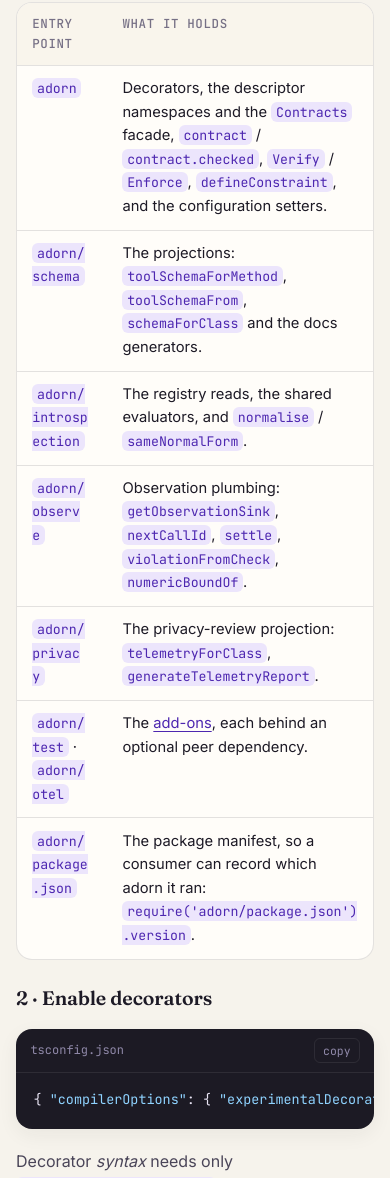
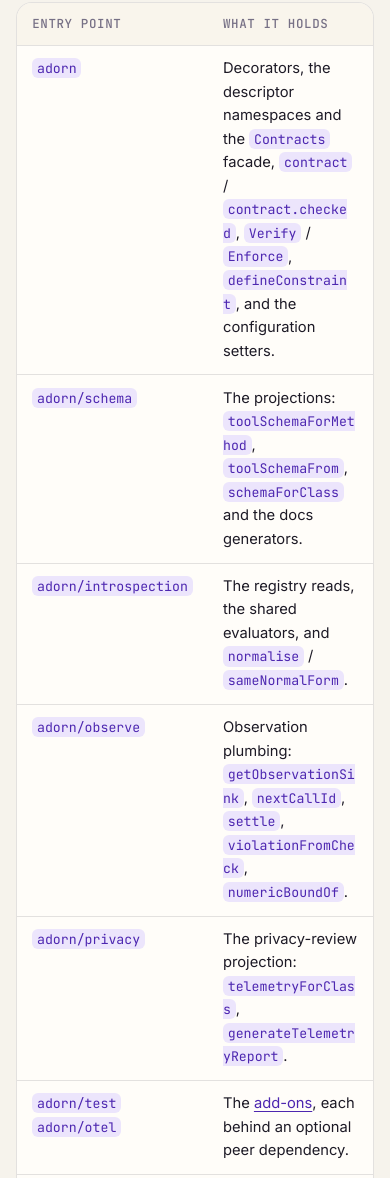
Before and after one commit to natwhite/adorn-website, a website: page public/reference.html in a window 390 px wide. Shown: the part 1335-2513 px from the top of the page. Drawn offline with Linux system fonts and the light colour scheme.

Commit message:
fix(reference): keep entry-point names unbroken in the entry-points table on phones

```diff
--- a/public/reference.html
+++ b/public/reference.html
@@ -88,13 +88,13 @@ npm i adorn
             <table>
               <thead><tr><th>Entry point</th><th>What it holds</th></tr></thead>
               <tbody>
-                <tr><td><code>adorn</code></td><td>Decorators, the descriptor namespaces and the <code>Contracts</code> facade, <code>contract</code> / <code>contract.checked</code>, <code>Verify</code> / <code>Enforce</code>, <code>defineConstraint</code>, and the configuration setters.</td></tr>
-                <tr><td><code>adorn/schema</code></td><td>The projections: <code>toolSchemaForMethod</code>, <code>toolSchemaFrom</code>, <code>schemaForClass</code> and the docs generators.</td></tr>
-                <tr><td><code>adorn/introspection</code></td><td>The registry reads, the shared evaluators, and <code>normalise</code> / <code>sameNormalForm</code>.</td></tr>
-                <tr><td><code>adorn/observe</code></td><td>Observation plumbing: <code>getObservationSink</code>, <code>nextCallId</code>, <code>settle</code>, <code>violationFromCheck</code>, <code>numericBoundOf</code>.</td></tr>
-                <tr><td><code>adorn/privacy</code></td><td>The privacy-review projection: <code>telemetryForClass</code>, <code>generateTelemetryReport</code>.</td></tr>
-                <tr><td><code>adorn/test</code> · <code>adorn/otel</code></td><td>The <a href="#addons">add-ons</a>, each behind an optional peer dependency.</td></tr>
-                <tr><td><code>adorn/package.json</code></td><td>The package manifest, so a consumer can record which adorn it ran: <code>require('adorn/package.json').version</code>.</td></tr>
+                <tr><td style="white-space:nowrap"><code style="overflow-wrap:normal">adorn</code></td><td>Decorators, the descriptor namespaces and the <code>Contracts</code> facade, <code>contract</code> / <code>contract.checked</code>, <code>Verify</code> / <code>Enforce</code>, <code>defineConstraint</code>, and the configuration setters.</td></tr>
+                <tr><td style="white-space:nowrap"><code style="overflow-wrap:normal">adorn/schema</code></td><td>The projections: <code>toolSchemaForMethod</code>, <code>toolSchemaFrom</code>, <code>schemaForClass</code> and the docs generators.</td></tr>
+                <tr><td style="white-space:nowrap"><code style="overflow-wrap:normal">adorn/introspection</code></td><td>The registry reads, the shared evaluators, and <code>normalise</code> / <code>sameNormalForm</code>.</td></tr>
+                <tr><td style="white-space:nowrap"><code style="overflow-wrap:normal">adorn/observe</code></td><td>Observation plumbing: <code>getObservationSink</code>, <code>nextCallId</code>, <code>settle</code>, <code>violationFromCheck</code>, <code>numericBoundOf</code>.</td></tr>
+                <tr><td style="white-space:nowrap"><code style="overflow-wrap:normal">adorn/privacy</code></td><td>The privacy-review projection: <code>telemetryForClass</code>, <code>generateTelemetryReport</code>.</td></tr>
+                <tr><td style="white-space:nowrap"><code style="overflow-wrap:normal">adorn/test</code><br><code style="overflow-wrap:normal">adorn/otel</code></td><td>The <a href="#addons">add-ons</a>, each behind an optional peer dependency.</td></tr>
+                <tr><td style="white-space:nowrap"><code style="overflow-wrap:normal">adorn/package.json</code></td><td>The package manifest, so a consumer can record which adorn it ran: <code>require('adorn/package.json').version</code>.</td></tr>
               </tbody>
             </table>
           </div>
```
